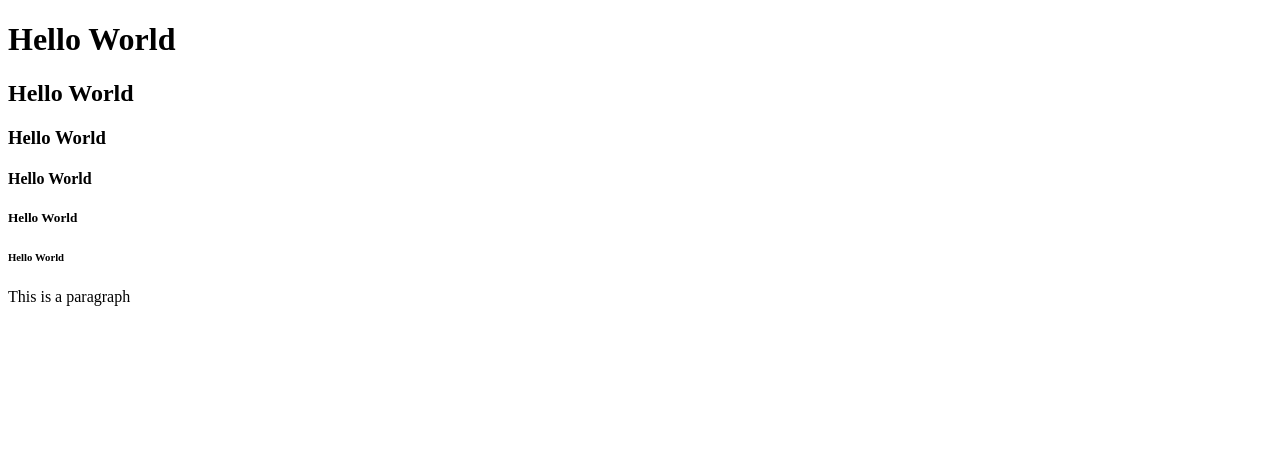
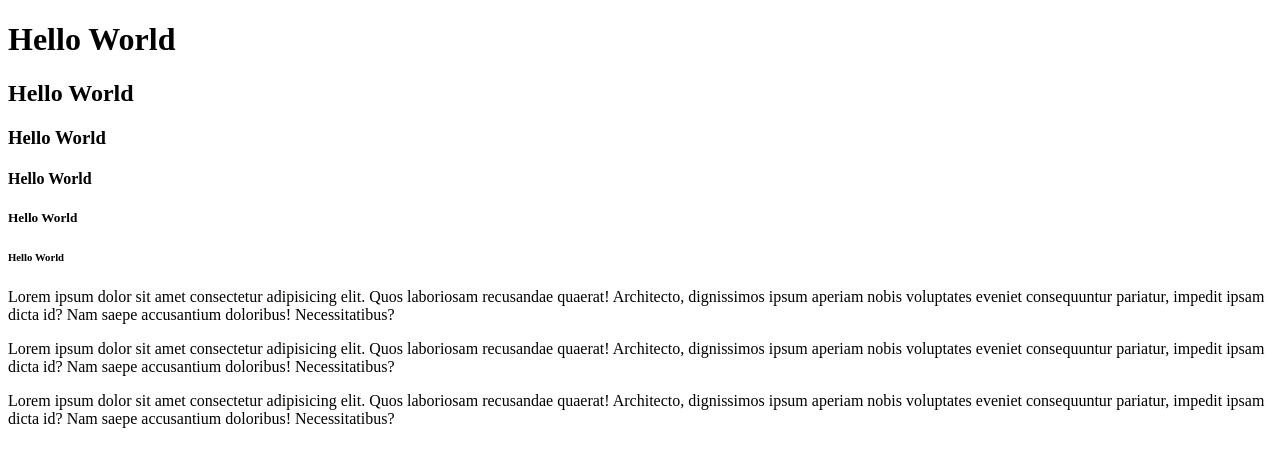
Before and after one commit to Muki-Dev/codeSTACKr, a plain HTML site: page index.html in a window 1280 px wide. Drawn offline with Linux system fonts and the light colour scheme.

Commit message:
Paragraphs

```diff
--- a/index.html
+++ b/index.html
@@ -16,6 +16,8 @@
     <h5>Hello World</h5>
     <h6>Hello World</h6>
 
-    <p>This is a paragraph</p>
+    <p>Lorem ipsum dolor sit amet consectetur adipisicing elit. Quos laboriosam recusandae quaerat! Architecto, dignissimos ipsum aperiam nobis voluptates eveniet consequuntur pariatur, impedit ipsam dicta id? Nam saepe accusantium doloribus! Necessitatibus?</p>
+    <p>Lorem ipsum dolor sit amet consectetur adipisicing elit. Quos laboriosam recusandae quaerat! Architecto, dignissimos ipsum aperiam nobis voluptates eveniet consequuntur pariatur, impedit ipsam dicta id? Nam saepe accusantium doloribus! Necessitatibus?</p>
+    <p>Lorem ipsum dolor sit amet consectetur adipisicing elit. Quos laboriosam recusandae quaerat! Architecto, dignissimos ipsum aperiam nobis voluptates eveniet consequuntur pariatur, impedit ipsam dicta id? Nam saepe accusantium doloribus! Necessitatibus?</p>
 </body>
 </html>
```
